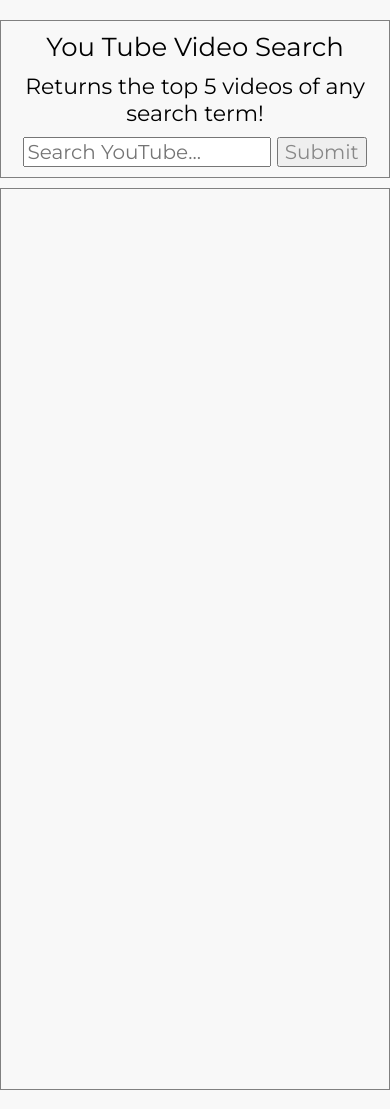
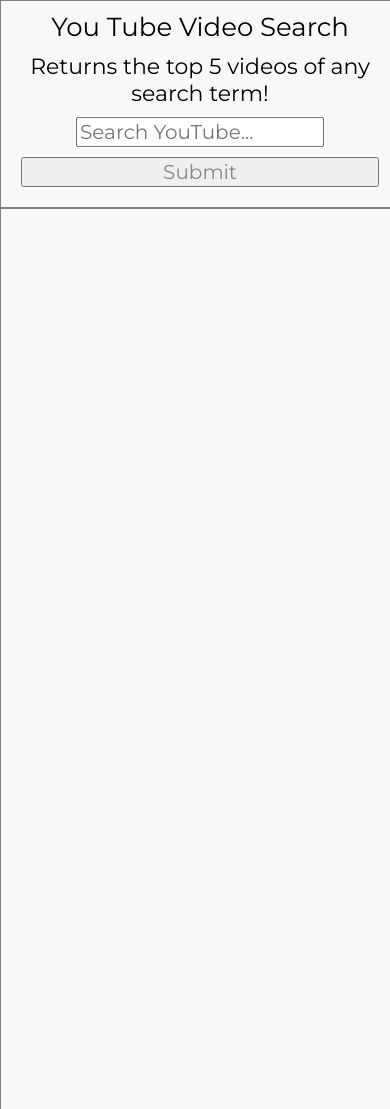
Before and after one commit to colettekenney/api-YouTube, a plain HTML site: page index.html in a window 390 px wide. Drawn offline with nearby package versions, Linux system fonts and the light colour scheme; a web font is replaced by a local one.

Commit message:
make page responsive

```diff
--- a/css/style.css
+++ b/css/style.css
@@ -27,7 +27,7 @@ ol, ul {
 body {
   background-color: #f8f8f8;
   width: 100%;
-  margin: 20px 0;
+  margin: 5% 0;
   font-family: 'Montserrat', sans-serif;
   -webkit-font-smoothing: antialiased;
 }
@@ -62,8 +62,25 @@ body {
   list-style-type: none;
 }
 
+#search-results img {
+    width: 480px;
+    height: 360px;
+  }
+
 @media screen and (max-width: 500px) {
-  #wrapper {
-    width: 100%;
+
+  body, #wrapper {
+    width: 400px;
+    margin: auto;
+  }
+
+  .submit {
+    width: 90%;
+    margin: 10px;
+  }
+
+  #search-results img {
+    width: 320px;
+    height: 180px;
   }
 }
--- a/index.html
+++ b/index.html
@@ -17,7 +17,7 @@
 		<h2>Returns the top 5 videos of any search term!</h2>
 		<form id="search-term">
 			<input id="query" type="text" name="name" placeholder="Search YouTube...">
-			<input type="submit" value="Submit">
+			<input class="submit" type="submit" value="Submit">
 		</form>
 	</div>
 	<div id="wrapper">
--- a/js/app.js
+++ b/js/app.js
@@ -15,7 +15,7 @@ $(document).ready(function() {
 		$.each(results, function(index, value) {
 			videoBox += '<li><a href="https://www.youtube.com/watch?v='+value.id.videoId
 						+'"><img border="1" src="'+value.snippet.thumbnails.high.url
-						+'" width"480" height="360"></a>'+"</li>"
+						+'" ></a>'+"</li>"
 		});
 		$('#search-results').html(videoBox);
 	}
```
